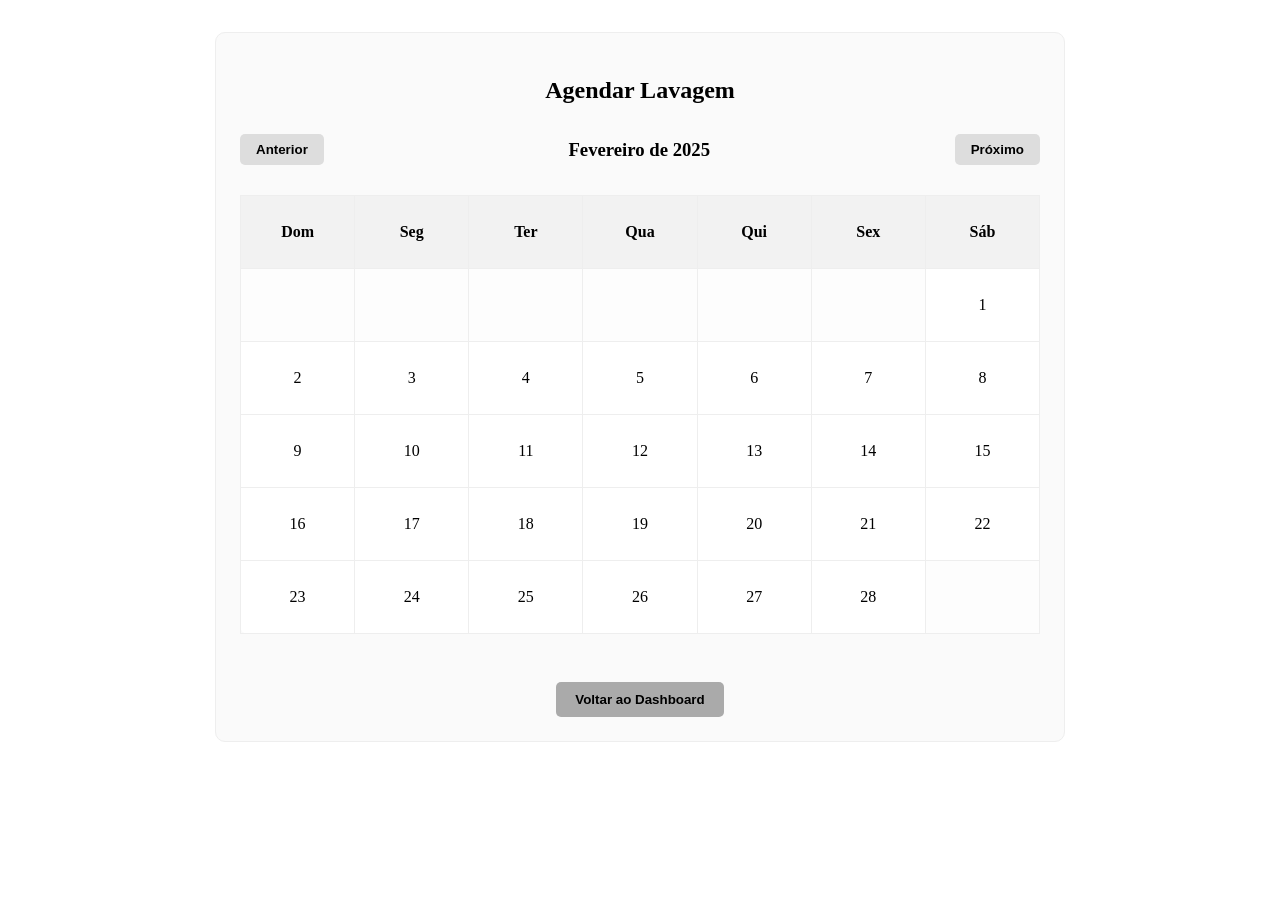
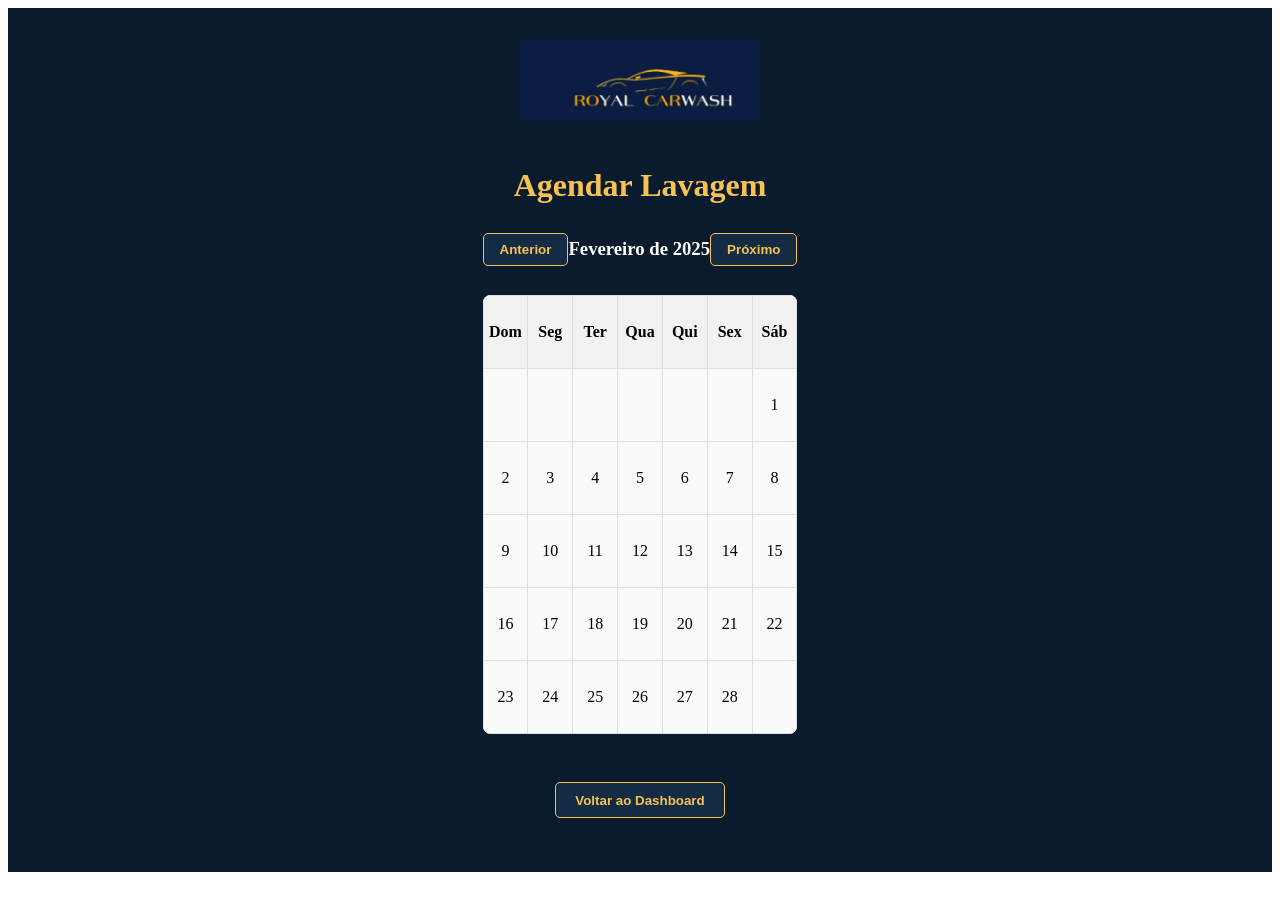
Before and after one commit to ThalesLeal/lavajato-frontend, a Vue app: page /agendar in a window 1280 px wide. Shown: the top 910 px of the page. Before the commit the page ends 842 px from the top, so only its background shows below. Built offline with nearby package versions, Linux system fonts and the light colour scheme.

Commit message:
adcionando logo marca

```diff
--- a/src/views/UserAgendar.vue
+++ b/src/views/UserAgendar.vue
@@ -1,9 +1,15 @@
 <template>
   <div class="agendar">
+    <!-- Logo no topo -->
+    <div class="logo-container">
+      <!-- Ajuste o caminho conforme onde sua imagem estiver (ex: "@/assets/logomarca.png") -->
+      <img src="@/assets/logomarca.png" alt="Royal Carwash Logo" class="logo" />
+    </div>
+
     <h2>Agendar Lavagem</h2>
 
     <!-- Se está carregando, mostra a mensagem -->
-    <div v-if="loading">
+    <div v-if="loading" class="loading-state">
       <p>Carregando calendário...</p>
     </div>
     <div v-else>
@@ -196,19 +202,8 @@ export default {
       this.slotConfirmed = false;
     },
     async fetchSlots(dateObj) {
-      // Converte a data para "YYYY-MM-DD" inline
-      // const formattedDate = new Date(dateObj).toISOString().split("T")[0];
-      try {
-        // Se integrar com o backend, descomente e ajuste:
-        /*
-        const token = localStorage.getItem("token");
-        const response = await axios.get(
-          `http://127.0.0.1:8000/api/available_slots?date=${formattedDate}`,
-          { headers: { Authorization: `Token ${token}` } }
-        );
-        this.availableSlots = response.data;
-        */
       // Exemplo simulado: gera slots das 08:00 às 18:00
+      // Ajuste se integrar com backend
       this.availableSlots = [];
       for (let hour = 8; hour <= 18; hour++) {
         const ocupado = Math.random() < 0.3;
@@ -217,10 +212,6 @@ export default {
           hora: `${hour.toString().padStart(2, "0")}:00`,
           ocupado: ocupado,
         });
-        }
-      } catch (error) {
-        console.error("Erro ao buscar horários:", error);
-        alert("Não foi possível carregar os horários disponíveis.");
       }
     },
     selectSlot(slot) {
@@ -234,17 +225,6 @@ export default {
     async confirmarAgendamento() {
       if (!this.selectedSlot) return;
       try {
-        // const dateStr = this.selectedDay.toISOString().split("T")[0];
-        // Se integrar com o backend, descomente e ajuste:
-        /*
-        const token = localStorage.getItem("token");
-        await axios.post("http://127.0.0.1:8000/api/agendar", {
-          date: dateStr,
-          hora: this.selectedSlot.hora,
-          tipoLavagem: this.tipoLavagem,
-          placa: this.placa
-        }, { headers: { Authorization: `Token ${token}` } });
-        */
         alert(`Agendado com sucesso:
 Dia: ${this.formatDate(this.selectedDay)}
 Hora: ${this.selectedSlot.hora}
@@ -291,20 +271,42 @@ Placa: ${this.placa}`);
 </script>
 
 <style scoped>
+/* Fundo inspirado na logo (azul-escuro), texto claro */
 .agendar {
-  max-width: 800px;
-  margin: 2rem auto;
+  background-color: #0a1b2e;
+  min-height: 100vh;
+  display: flex;
+  flex-direction: column;
+  align-items: center;
+  color: #fff; /* texto branco */
+  padding: 2rem;
   text-align: center;
-  background-color: #fafafa;
-  padding: 1.5rem;
-  border-radius: 10px;
-  border: 1px solid #eee;
 }
 
-h2 {
+/* Container para a logo */
+.logo-container {
   margin-bottom: 1rem;
 }
 
+/* Ajuste de tamanho da logo */
+.logo {
+  height: 80px;
+  width: auto;
+}
+
+/* Título principal em amarelo/laranja */
+h2 {
+  margin-bottom: 1rem;
+  font-size: 2rem;
+  color: #f8c253;
+}
+
+.loading-state p {
+  font-size: 1.2rem;
+  margin-top: 2rem;
+}
+
+/* Cabeçalho do calendário */
 .calendar-header {
   display: flex;
   justify-content: space-between;
@@ -312,40 +314,50 @@ h2 {
   margin-bottom: 1rem;
 }
 
+/* Botões de trocar mês */
 .btn-mes {
   padding: 0.5rem 1rem;
-  background-color: #ddd;
-  border: none;
+  background-color: #142b44;
+  border: 1px solid #f8c253;
   border-radius: 5px;
   cursor: pointer;
   font-weight: 600;
+  color: #f8c253;
 }
 .btn-mes:hover {
-  background-color: #ccc;
+  background-color: #1d3a5f;
 }
 
+/* Wrapper do calendário */
 .calendar-wrapper {
   overflow-x: auto;
   margin-bottom: 1rem;
+  background-color: #fff;
+  border-radius: 8px;
+  width: 100%;
+  max-width: 700px;
+  margin: 0 auto 1rem auto;
 }
 
+/* Tabela do calendário */
 .calendar-table {
   width: 100%;
   border-collapse: collapse;
   margin: 0 auto;
-  background-color: #fff;
   border-radius: 8px;
-  border: 1px solid #ddd;
+  text-align: center;
 }
 
 .calendar-table th,
 .calendar-table td {
   width: 14.28%;
   height: 70px;
-  border: 1px solid #eee;
-  text-align: center;
+  border: 1px solid #ddd;
   vertical-align: middle;
   cursor: pointer;
+  transition: background-color 0.2s;
+  color: #000; /* texto preto no calendário */
+  background-color: #fafafa;
 }
 
 .calendar-table th {
@@ -353,12 +365,10 @@ h2 {
   font-weight: 600;
 }
 
-.calendar-day {
-  transition: background-color 0.2s;
-}
 .calendar-day:hover {
   background-color: #f9f9f9;
 }
+
 .selected {
   background-color: #cde4ff !important;
   font-weight: 600;
@@ -381,6 +391,7 @@ h2 {
   margin-bottom: 1rem;
   font-weight: 600;
   font-size: 1.2rem;
+  color: #f8c253;
 }
 
 .slots {
@@ -391,20 +402,28 @@ h2 {
   margin-bottom: 1rem;
 }
 
+/* Botões de horário */
 .slot-btn {
   padding: 0.5rem 1rem;
-  border: none;
-  background-color: #007bff;
-  color: #fff;
+  border: 1px solid #f8c253;
+  background-color: #142b44;
+  color: #f8c253;
   border-radius: 6px;
   cursor: pointer;
   margin-bottom: 0.5rem;
+  transition: transform 0.2s, background-color 0.2s;
+}
+.slot-btn:hover {
+  transform: scale(1.05);
+  background-color: #1d3a5f;
 }
 .slot-btn:disabled {
   background-color: #ccc;
+  color: #777;
   cursor: not-allowed;
 }
 
+/* Formulário de agendamento */
 .agendamento-form {
   margin-top: 1rem;
   display: flex;
@@ -428,6 +447,7 @@ h2 {
 
 .form-group label {
   font-weight: 600;
+  color: #f8c253;
 }
 
 form select,
@@ -436,8 +456,10 @@ form input {
   border: 1px solid #ccc;
   border-radius: 4px;
   width: 200px;
+  color: #000; /* texto preto */
 }
 
+/* Botão de confirmar agendamento */
 .btn-confirmar {
   background-color: #28a745;
   color: #fff;
@@ -452,22 +474,25 @@ form input {
   background-color: #218838;
 }
 
+/* Mensagem de sucesso */
 .success-msg {
   color: #28a745;
   font-weight: 600;
   margin-top: 1rem;
 }
 
+/* Botão de voltar */
 .btn-voltar {
   margin-top: 2rem;
   padding: 0.6rem 1.2rem;
-  background-color: #aaa;
-  border: none;
+  background-color: #142b44;
+  border: 1px solid #f8c253;
   border-radius: 5px;
   cursor: pointer;
   font-weight: 600;
+  color: #f8c253;
 }
 .btn-voltar:hover {
-  background-color: #999;
+  background-color: #1d3a5f;
 }
 </style>
--- a/src/views/UserDashboard.vue
+++ b/src/views/UserDashboard.vue
@@ -1,18 +1,21 @@
 <template>
   <div class="dashboard">
+    <!-- Logo no topo -->
+    <div class="logo-container">
+      <!-- Ajuste o caminho caso seu arquivo tenha outro nome ou esteja em outra pasta -->
+      <img src="@/assets/logomarca.png" alt="Royal Carwash Logo" class="logo" />
+    </div>
+
     <h2>Bem-vindo!</h2>
     <div class="options">
-      <!-- Botão de Perfil -->
       <div class="option" @click="goToProfile">
         <i class="fas fa-user"></i>
         <p>Perfil</p>
       </div>
-      <!-- Botão de Agendamentos (lista) -->
       <div class="option" @click="goToScheduling">
         <i class="fas fa-calendar-alt"></i>
         <p>Agendamentos</p>
       </div>
-      <!-- Botão de Agendar (calendário) -->
       <div class="option" @click="goToAgendar">
         <i class="fas fa-calendar-plus"></i>
         <p>Agendar</p>
@@ -27,29 +30,17 @@ export default {
   methods: {
     goToProfile() {
       if (this.$route.path !== "/profile") {
-        this.$router.push("/profile").catch((err) => {
-          if (err.name !== "NavigationDuplicated") {
-            throw err;
-          }
-        });
+        this.$router.push("/profile");
       }
     },
     goToScheduling() {
       if (this.$route.path !== "/scheduling") {
-        this.$router.push("/scheduling").catch((err) => {
-          if (err.name !== "NavigationDuplicated") {
-            throw err;
-          }
-        });
+        this.$router.push("/scheduling");
       }
     },
     goToAgendar() {
       if (this.$route.path !== "/agendar") {
-        this.$router.push("/agendar").catch((err) => {
-          if (err.name !== "NavigationDuplicated") {
-            throw err;
-          }
-        });
+        this.$router.push("/agendar");
       }
     },
   },
@@ -57,40 +48,73 @@ export default {
 </script>
 
 <style scoped>
+/* Fundo azul-escuro para combinar com a logo */
 .dashboard {
+  background-color: #0a1b2e; /* Ajuste conforme desejar */
+  min-height: 100vh;
   display: flex;
   flex-direction: column;
   align-items: center;
-  justify-content: center;
-  height: 100vh;
+  color: #fff; /* Texto branco */
+  padding: 2rem;
   text-align: center;
-  padding: 1rem;
 }
 
+/* Container da logo */
+.logo-container {
+  margin-bottom: 1.5rem;
+}
+
+/* Ajuste a altura/largura conforme desejar */
+.logo {
+  height: 100px;
+  width: auto;
+}
+
+/* Título principal */
+h2 {
+  margin-bottom: 2rem;
+  font-size: 2rem;
+  color: #f8c253; /* Tom amarelado/laranja para combinar com a logo */
+}
+
+/* Container das opções */
 .options {
   display: flex;
   gap: 2rem;
   margin-top: 2rem;
 }
 
+/* Cada opção (card) */
 .option {
   display: flex;
   flex-direction: column;
   align-items: center;
-  background: #f7f7f7;
+  background: #142b44; /* Azul um pouco mais claro que o fundo */
   padding: 1rem;
   border-radius: 8px;
   cursor: pointer;
-  width: 100px;
-  transition: transform 0.2s;
+  width: 110px;
+  transition: transform 0.2s, background-color 0.2s;
+  border: 1px solid #f8c253; /* Borda amarela */
 }
 
+/* Efeito de hover */
 .option:hover {
   transform: scale(1.05);
+  background-color: #1d3a5f;
 }
 
+/* Ícones das opções */
 .option i {
   font-size: 2rem;
   margin-bottom: 0.5rem;
+  color: #f8c253; /* Ícone amarelado */
+}
+
+/* Texto das opções */
+.option p {
+  color: #fff;
+  font-weight: 600;
 }
 </style>
```
Also changed, not shown: src/assets/logomarca.png (added). Lines whose indentation alone changed are shown as unchanged.
